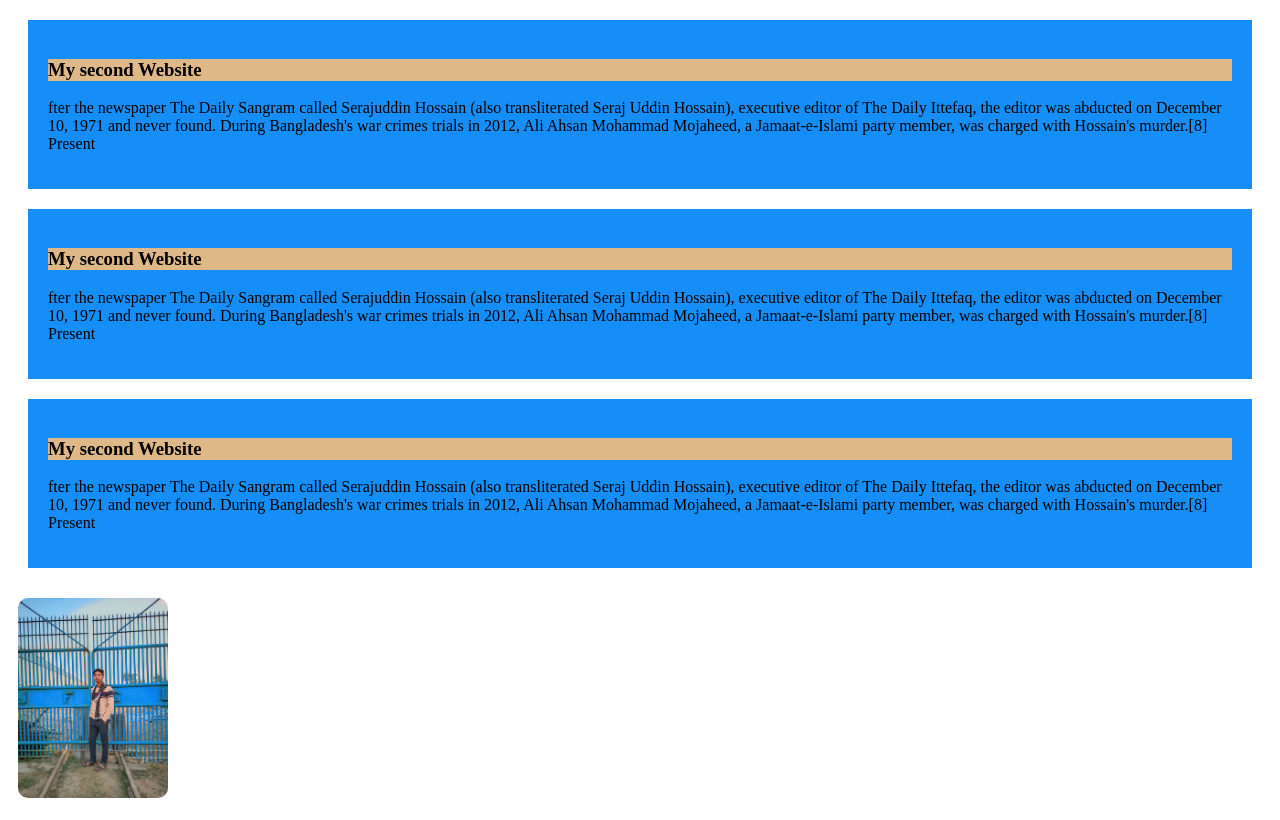
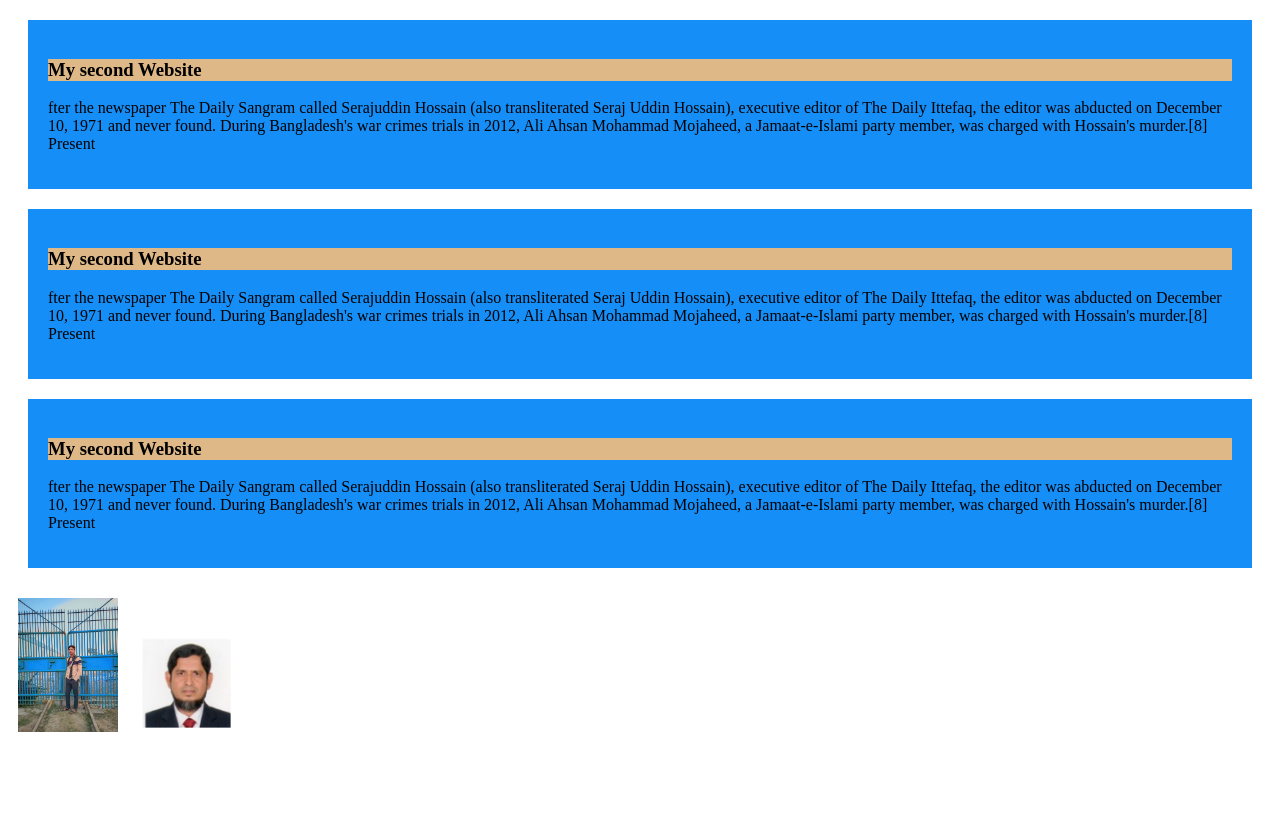
Before and after one commit to mehedim2050/My-second-website-css, a plain HTML site: page index.html in a window 1280 px wide. Drawn offline with Linux system fonts and the light colour scheme.

Commit message:
added the second image

```diff
--- a/index.html
+++ b/index.html
@@ -26,5 +26,6 @@
             Present</p>
     </div>
     <img src="1734873947775.jpg" alt="">
+    <img src="Screenshot 2025-01-04 125332.png" alt="">
 </body>
 </html>
--- a/styles/mhm.css
+++ b/styles/mhm.css
@@ -6,9 +6,11 @@ div{
 #boy{
     background-color: burlywood;
 }
+img{
+    width: 150px;
+}
+img{
+    width: 100px ;
 
-img{
-    width: 150px ;
-   border-radius: 20px;
    padding: 10px;
    border: 20px;
```
Also changed, not shown: Screenshot 2025-01-04 125332.png (added).
